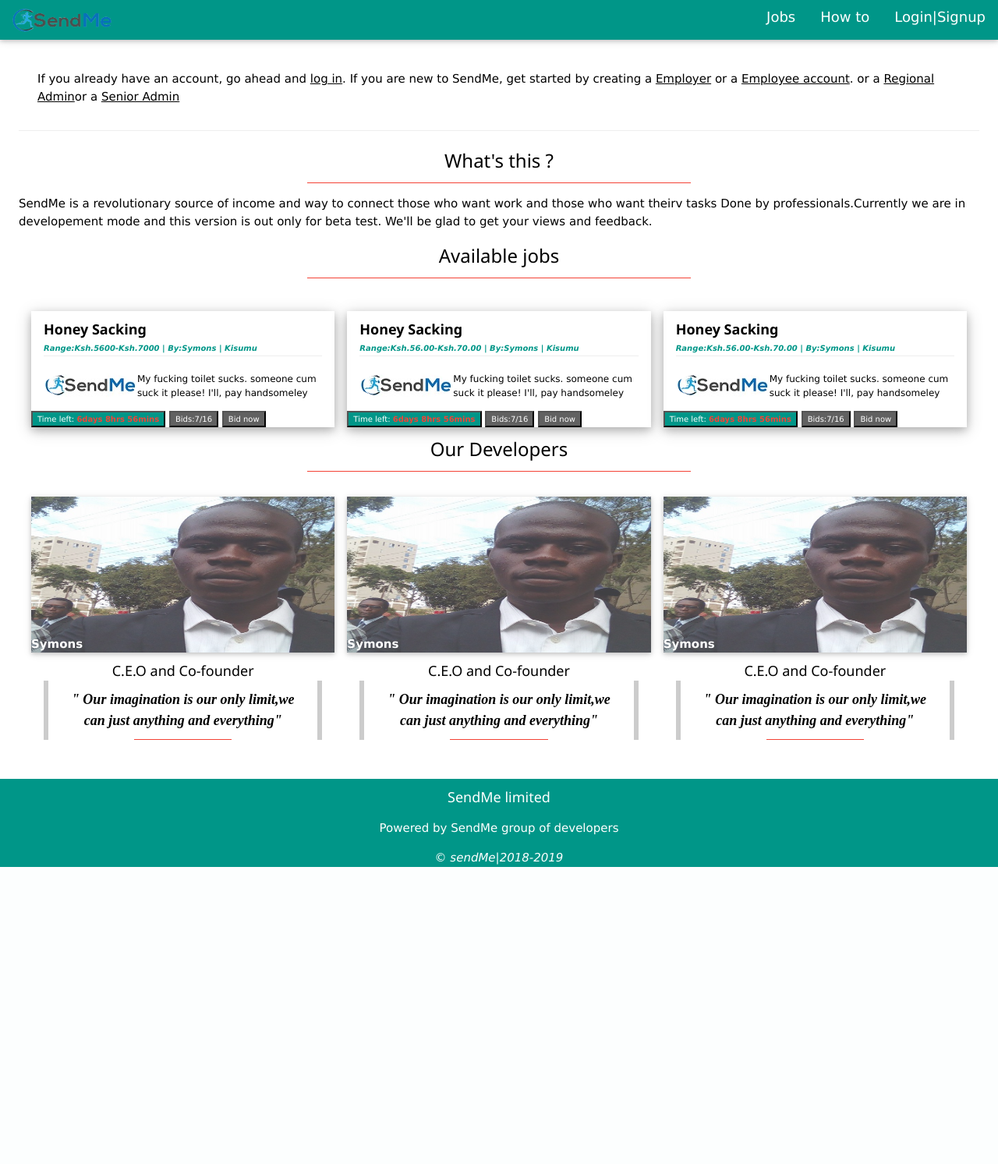
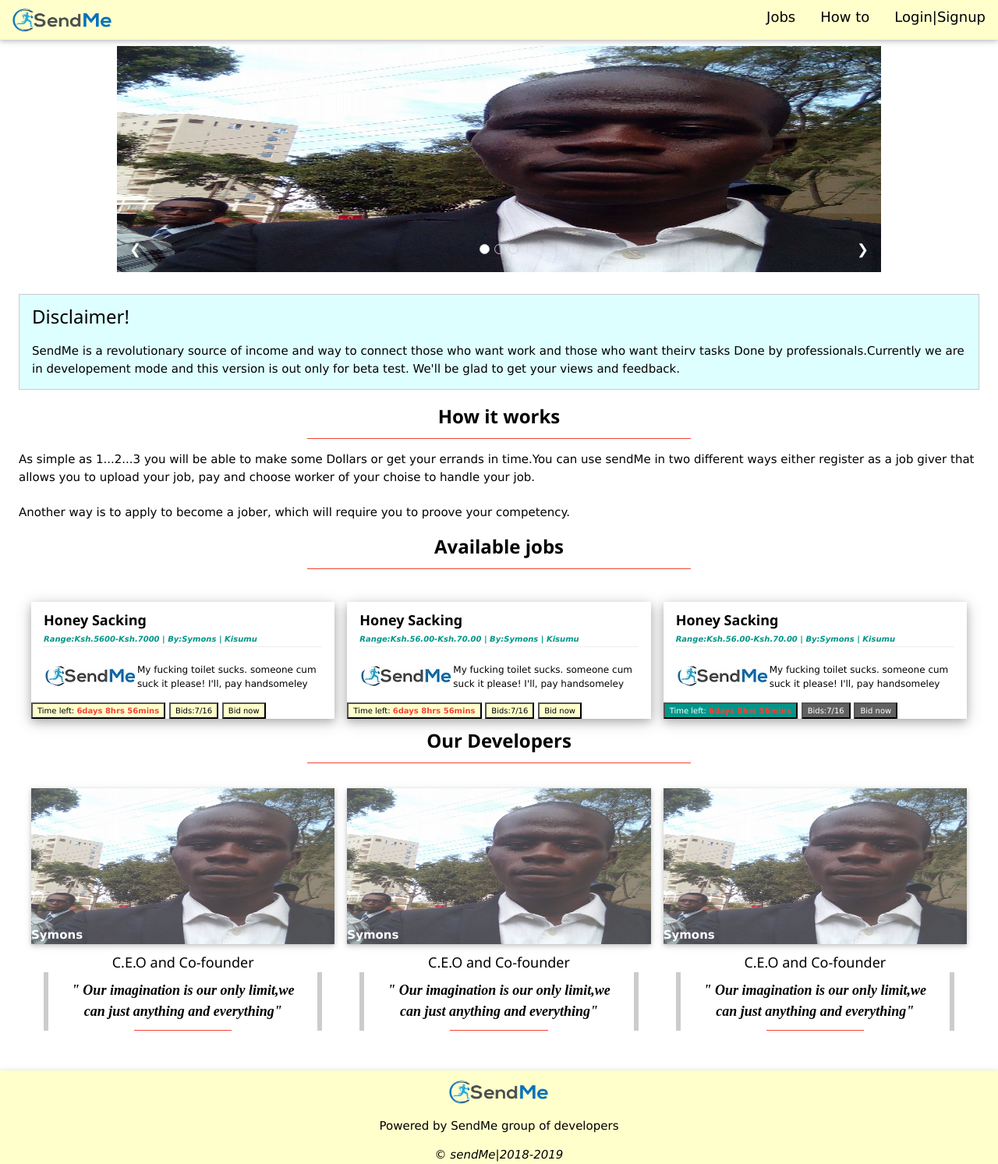
Before and after one commit to Symonss/sendMe, a Django app: page / in a window 1280 px wide. Shown: the whole page at 78% size. Before the commit the page ends 1112 px from the top, so only its background shows below. Run offline with Django 3.2, Linux system fonts and the light colour scheme.

Commit message:
most parts done

```diff
--- a/coreapp/templates/coreapp/home.html
+++ b/coreapp/templates/coreapp/home.html
@@ -3,15 +3,20 @@
 <!DOCTYPE html>
 <html>
 <title>SendMe</title>
+<link rel="shortcut icon" type="image/png" href="{% static 'images/favicon.jpg' %}"/>
 <meta name="viewport" content="width=device-width, initial-scale=1">
 <link rel="stylesheet" href="{% static 'css/w3.css' %}">
-<body >
-</div><!--closed before footer -->
+<style>
+.mySlides {display:none}
+.w3-left, .w3-right, .w3-badge {cursor:pointer}
+.w3-badge {height:13px;width:13px;padding:0}
+</style>
+<body>
 
-  <div class="w3-bar w3-large w3-teal w3-card-2 w3-left-align">
-    <a class="w3-hide-medium w3-hide-large w3-bar-item w3-button w3-teal
+  <div class="w3-bar w3-large w3-pale-yellow w3-card-2 w3-left-align">
+    <a class="w3-hide-medium w3-hide-large w3-bar-item w3-button
     w3-opennav w3-right" href="javascript:void(0);" onclick="myFunction()">☰</a>
-    <a class="w3-bar-item w3-buttn w3-hide-small " href="#">
+    <a class="w3-bar-item w3-buttn  " href="#">
       <img src="{% static 'images/logo35.png'%}" style="width:129px;height:35px"alt="logo"></a>
     <a class="w3-bar-item w3-button  w3-hide-small w3-right" href="{% url 'login' %}">Login|Signup</a>
     <a class="w3-hide-small w3-bar-item w3-button w3-right" href="#">How to</a>
@@ -19,25 +24,31 @@
   </div>
 
   <div id="demo" class="w3-hide w3-hide-large w3-hide-medium">
-    <div class="w3-bar-block w3-left-align w3-large w3-teal">
+    <div class="w3-bar-block w3-left-align w3-large w3-pale-yellow">
       <a class=" w3-bar-item w3-button"href="#">Jobs</a>
       <a class=" w3-bar-item w3-button"href="#">How to</a>
       <a class=" w3-bar-item w3-button"href="#">Login|Signup</a>
     </div>
   </div>
 
+
+  <div class="w3-content  w3-display-container" style="width:100%; padding-top:8px">
+    <img class="mySlides" src="{% static 'images/symons.jpg'%}" style="width:100%;height:290px">
+    <img class="mySlides" src="{% static 'images/bg-title-02.jpg'%}" style="width:100%;height:290px">
+    <img class="mySlides" src="{% static 'images/symons.jpg'%}" style="width:100%;height:290px">
+    <div class="w3-center w3-container w3-section w3-large w3-text-white w3-display-bottommiddle" style="width:100%">
+      <div class="w3-left w3-hover-text-khaki" onclick="plusDivs(-1)">&#10094;</div>
+      <div class="w3-right w3-hover-text-khaki" onclick="plusDivs(1)">&#10095;</div>
+      <span class="w3-badge demo w3-border w3-transparent w3-hover-white" onclick="currentDiv(1)"></span>
+      <span class="w3-badge demo w3-border w3-transparent w3-hover-white" onclick="currentDiv(2)"></span>
+      <span class="w3-badge demo w3-border w3-transparent w3-hover-white" onclick="currentDiv(3)"></span>
+    </div>
+  </div>
+
+
 <div class="body_in w3-padding-large ">
-  <p class="w3-padding-large">
-    If you already have an account, go ahead and <a href="{% url 'login' %}">log in</a>.
-    If you are new to SendMe, get started by creating a
-    <a href="{% url 'employer_signup' %}">Employer</a> or a
-    <a href="{% url 'employee_signup' %}">Employee account</a>.
-    or a <a href="{% url 'regional_admin_signup' %}">
-      Regional Admin</a>or a <a href="{% url 'admin_signup' %}">Senior Admin</a>
-  </p>
-  <hr>
-  <h3 class="w3-center">What's this ?</h3>
-  <hr class="w3-border-red" style="margin:auto;width:40%">
+  <div class="w3-panel w3-pale-blue w3-border">
+  <h3>Disclaimer!</h3>
   <p>
     SendMe is a revolutionary source of income and way to connect those who
     want work and those who want theirv tasks Done
@@ -45,8 +56,20 @@
      is out only for beta test. We'll be glad to
     get your views and feedback.
   </p>
+</div>
 
-  <h3 class="w3-center">Available jobs</h3>
+  <h3 class="w3-center"><b>How it works</b></h3>
+  <hr class="w3-border-red" style="margin:auto;width:40%">
+
+  <p>
+    As simple as 1...2...3 you will be able to make some Dollars or
+    get your errands in time.You can use sendMe in two different ways either register as
+    a job giver that allows you to upload your job, pay and choose worker of your choise
+    to handle your job.<br><br>Another way is to apply to become a jober, which will require
+    you to proove your competency.
+  </p>
+
+  <h3 class="w3-center"><b>Available jobs</b></h3>
   <hr class="w3-border-red" style="margin:auto;width:40%">
 
   <div class="w3-row-padding w3-margin-top">
@@ -65,11 +88,11 @@
            please! I'll, pay handsomeley </p>
       </div>
 
-      <button style="font-size:10px" class="w3-btn-block w3-hide-small w3-teal">
+      <button style="font-size:10px" class="w3-btn-block w3-hide-small w3-pale-yellow">
         Time left: <span class="w3-text-red "><b>6days 8hrs 56mins</b></span> </button>
-        <button style="font-size:10px" class="w3-btn-block w3-dark-grey w3-hide-large w3-hide-medium">Available</button>
-      <button style="font-size:10px" class="w3-btn-block w3-dark-grey">Bids:7/16</button>
-      <button style="font-size:10px" class="w3-btn-block w3-dark-grey">Bid now</button>
+        <button style="font-size:10px" class="w3-btn-block w3-pale-yellow w3-hide-large w3-hide-medium">Available</button>
+      <button style="font-size:10px" class="w3-btn-block w3-pale-yellow">Bids:7/16</button>
+      <button style="font-size:10px" class="w3-btn-block w3-pale-yellow">Bid now</button>
       </div>
     </div>
 
@@ -85,10 +108,10 @@
          please! I'll, pay handsomeley </p>
     </div>
 
-    <button style="font-size:10px" class="w3-btn-block w3-teal">
+    <button style="font-size:10px" class="w3-btn-block w3-pale-yellow">
       Time left: <span class="w3-text-red"><b>6days 8hrs 56mins</b></span> </button>
-    <button style="font-size:10px" class="w3-btn-block w3-dark-grey">Bids:7/16</button>
-    <button style="font-size:10px" class="w3-btn-block w3-dark-grey">Bid now</button>
+    <button style="font-size:10px" class="w3-btn-block w3-pale-yellow">Bids:7/16</button>
+    <button style="font-size:10px" class="w3-btn-block w3-pale-yellow">Bid now</button>
     </div>
   </div>
 
@@ -113,7 +136,7 @@
   </div>
 
 
-  <h3 class="w3-center">Our Developers</h3>
+  <h3 class="w3-center"><b>Our Developers</b></h3>
   <hr class="w3-border-red" style="margin:auto;width:40%">
 
 <div class="w3-row-padding w3-margin-top">
@@ -178,8 +201,8 @@
 <br >
 </div>
 <!-- footer begins here -->
-<footer class="w3-container w3-center w3-teal">
-  <h5>SendMe limited </h5>
+<footer class="w3-container w3-pale-yellow w3-card w3-center w3-teal">
+  <h5><img src="{% static 'images/logo35.png'%}" style="width:129px;height:35px"alt="logo"></h5>
   <p>Powered by SendMe group of developers</p>
   <i> &copy sendMe|2018-2019</i>
 
@@ -191,3 +214,34 @@ function myFunction() {
     document.getElementById("demo").classList.toggle("w3-show");
 }
 </script>
+
+<script>
+var slideIndex = 1;
+showDivs(slideIndex);
+
+function plusDivs(n) {
+  showDivs(slideIndex += n);
+}
+
+function currentDiv(n) {
+  showDivs(slideIndex = n);
+}
+
+function showDivs(n) {
+  var i;
+  var x = document.getElementsByClassName("mySlides");
+  var dots = document.getElementsByClassName("demo");
+  if (n > x.length) {slideIndex = 1}
+  if (n < 1) {slideIndex = x.length}
+  for (i = 0; i < x.length; i++) {
+    x[i].style.display = "none";
+  }
+  for (i = 0; i < dots.length; i++) {
+    dots[i].className = dots[i].className.replace(" w3-white", "");
+  }
+  x[slideIndex-1].style.display = "block";
+  dots[slideIndex-1].className += " w3-white";
+}
+</script>
+
+</body>
```
Also changed, not shown: coreapp/static/images/favicon.jpg (added), coreapp/static/images/ffcon.png (added), coreapp/static/images/symons.jpg.
